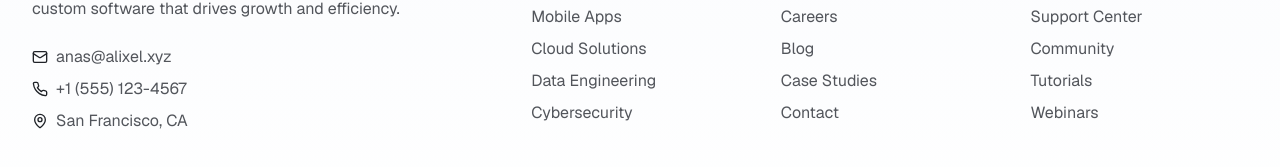
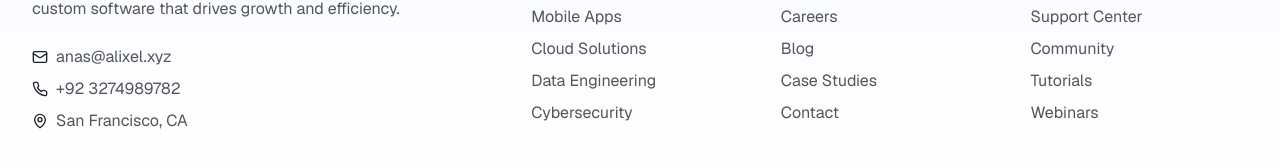
Before and after one commit to anasaqeeel/alixel, a Next.js app: page / in a window 1280 px wide. Shown: the part 5637-5804 px from the top of the page. Built offline with nearby package versions, Linux system fonts and the light colour scheme.

Commit message:
fix: number

```diff
--- a/components/footer.tsx
+++ b/components/footer.tsx
@@ -60,7 +60,7 @@ export function Footer() {
               </div>
               <div className="flex items-center text-muted-foreground">
                 <Phone className="w-4 h-4 mr-2 text-primary" />
-                +1 (555) 123-4567
+                +92 3274989782
               </div>
               <div className="flex items-center text-muted-foreground">
                 <MapPin className="w-4 h-4 mr-2 text-primary" />
```
